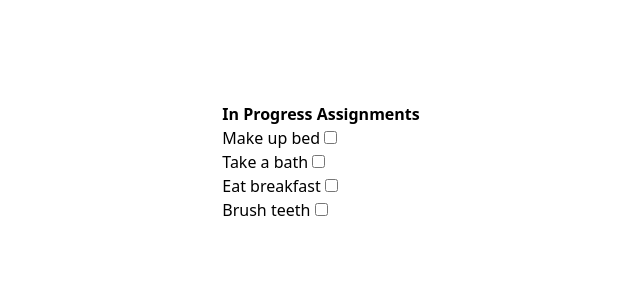
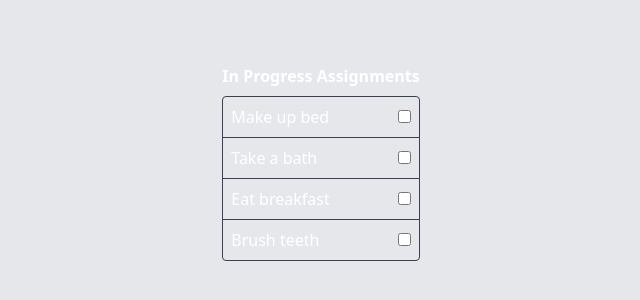
Before and after one commit to mariobojos/vue3-basics, a plain HTML site: page index.html in a window 1280 px wide. Shown: the part 242-542 px from the top of the page, without its empty margins (319-959 px from the left). Drawn offline with nearby package versions, Linux system fonts and the light colour scheme.

Commit message:
08 - Apply tailwind styles

```diff
--- a/index.html
+++ b/index.html
@@ -7,7 +7,7 @@
     <script src="https://unpkg.com/vue@3"></script>
     <script src="https://cdn.tailwindcss.com"></script>
 </head>
-<body class="h-full grid place-items-center">
+<body class="h-full grid place-items-center bg-gray-200 text-white">
 <div id="app">
 
 </div>
--- a/src/js/components/Assignment.js
+++ b/src/js/components/Assignment.js
@@ -1,9 +1,9 @@
 export default {
     template: `
         <li>
-            <label>
+            <label class="p-2 flex justify-between items-center">
                 {{ assignment.name }}
-                <input type="checkbox" v-model="assignment.done" />
+                <input type="checkbox" v-model="assignment.done" class="ml-3" />
             </label>
         </li>
     `,
--- a/src/js/components/AssignmentList.js
+++ b/src/js/components/AssignmentList.js
@@ -8,9 +8,9 @@ export default {
 
     template: `
          <section v-show="assignments.length">
-            <h2 class="font-bold mt-2">{{ title }}</h2>
+            <h2 class="font-bold my-2">{{ title }}</h2>
 
-            <ul>
+            <ul class="border border-gray-700 rounded divide-y divide-gray-700">
                 <assignment
                     v-for="assignment in assignments"
                     :key="assignment.id"
```
